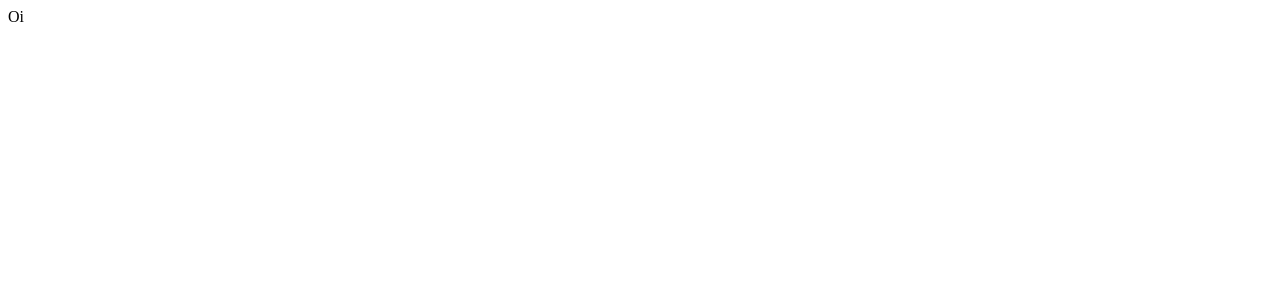
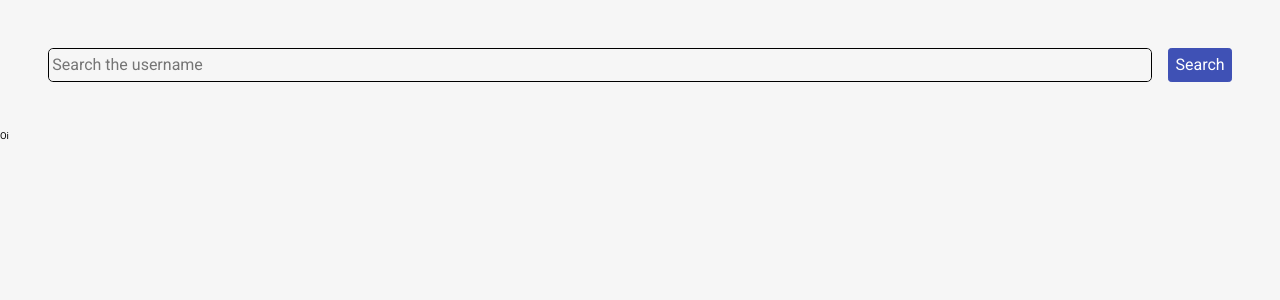
Before and after one commit to denilsonssj/github-profile, a React (Create React App) app: page / in a window 1280 px wide. Shown: the top 300 px of the page. Built offline with nearby package versions, Linux system fonts and the light colour scheme.

Commit message:
Update root app definitions

```diff
--- a/src/App.tsx
+++ b/src/App.tsx
@@ -1,8 +1,15 @@
+import { ThemeProvider } from 'styled-components';
+
+import GlobalStyle from 'styles/GlobalStyle';
+import mainTheme from 'styles/theme/main';
 import Router from 'Router';
 
 function App() {
   return (
-    <Router />
+    <ThemeProvider theme={mainTheme}>
+      <GlobalStyle />
+      <Router />
+    </ThemeProvider>
   );
 }
 
--- a/src/Router.tsx
+++ b/src/Router.tsx
@@ -2,6 +2,7 @@ import {
   BrowserRouter, Routes, Route, RouteProps,
 } from 'react-router-dom';
 
+import MainLayout from 'layouts/Main/MainLayout';
 import Profile from 'views/Profile';
 
 const routes: Array<RouteProps> = [
@@ -14,7 +15,16 @@ function Router() {
       <Routes>
         {
             routes.map(({ path, element, ...rest }: RouteProps) => (
-              <Route key={path} path={path} element={element} {...rest} />
+              <Route
+                key={path}
+                path={path}
+                element={(
+                  <MainLayout>
+                    {element}
+                  </MainLayout>
+                )}
+                {...rest}
+              />
             ))
         }
       </Routes>
```
